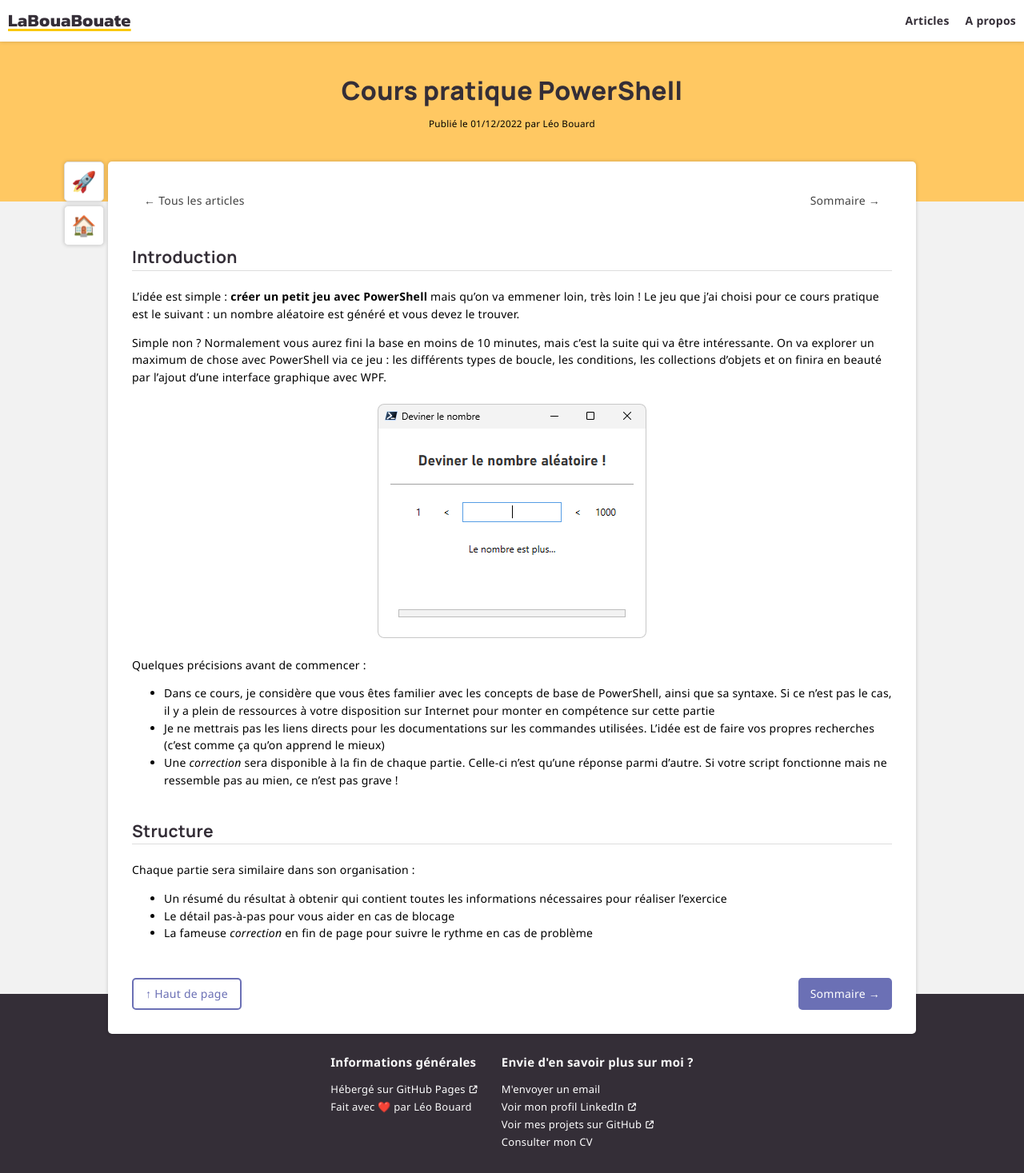
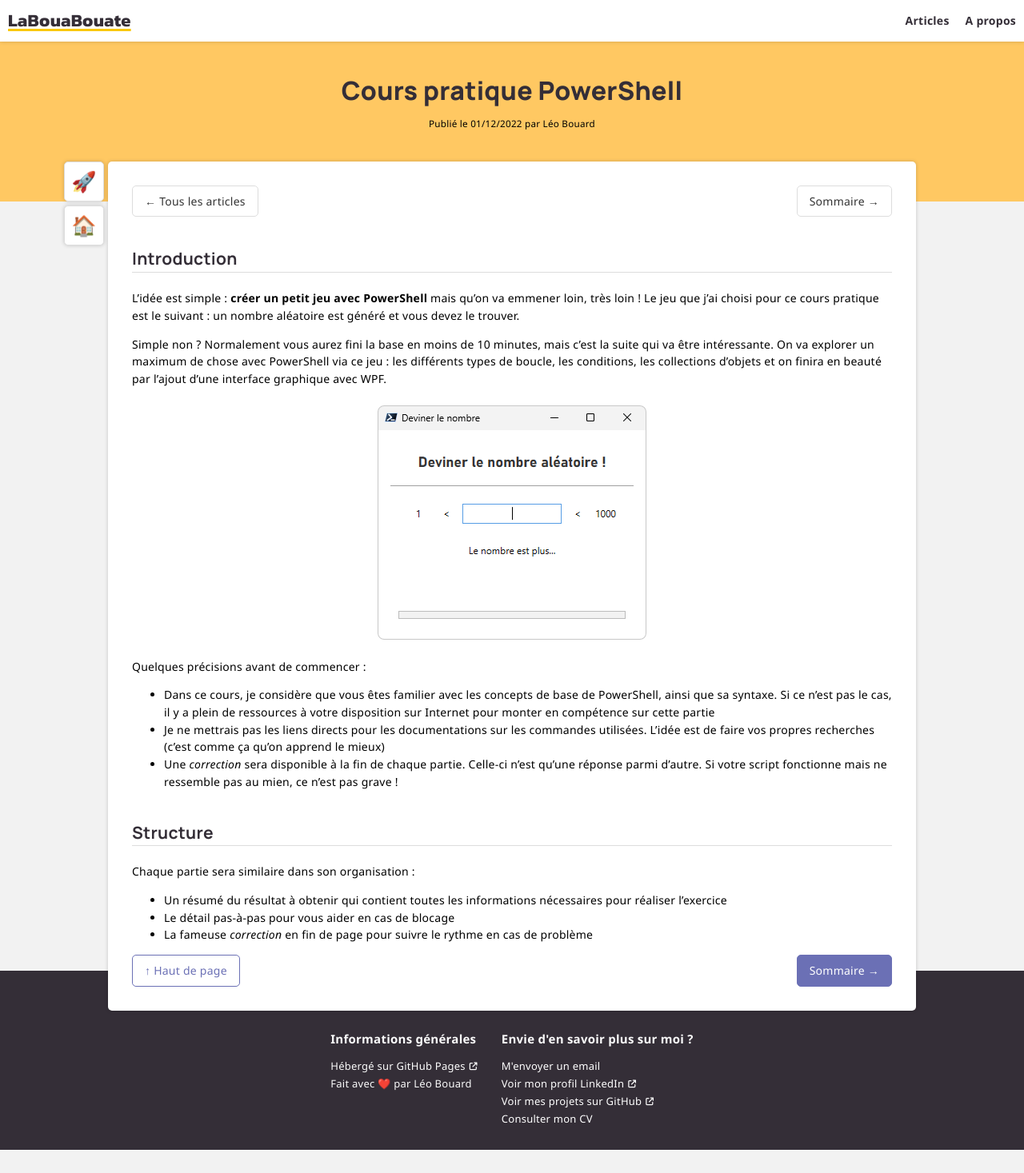
Before and after one commit to leobouard/leobouard.github.io, a Jekyll site: the page built from _posts/2022-12-01-cours-pratique-powershell-introduction.md, in a window 1280 px wide. Shown: the whole page at 80% size. Built offline with Jekyll 4.4.1, drawn with Linux system fonts in a browser that asks for light colours; nearby versions of some CDN libraries; some web fonts are replaced; after the commit the page ends 1438 px from its top, so only the background shows below that.

Commit message:
Update posts.scss

```diff
--- a/assets/css/posts.scss
+++ b/assets/css/posts.scss
@@ -190,27 +190,24 @@ div.summary > span {
     color: #000;
 }
 
-.div_topnav_buttons {
+.div_topnav_buttons, .div_bottomnav_buttons {
     display: flex;
     justify-content: space-between;
-    margin: 0px 0px 15px;
+}
+
+.div_topnav_buttons > a , .div_bottomnav_buttons > a {
+    padding: 8px 15px;
+    border-radius: 5px;
 }
 
 .div_topnav_buttons > a {
-    padding: 8px 15px;
-    color: #424242;
-    border-radius: 5px;
+    color: #333;
+    border: 1px solid #ddd;
 }
 
 .div_topnav_buttons > a:hover {
     background-color: #f2f2f2;
-    color: #424242;
-}
-
-.div_bottomnav_buttons {
-    display: flex;
-    justify-content: space-between;
-    margin: 45px 0px 0px;
+    color: #000;
 }
 
 .a_button_prev, .a_button_next {
@@ -219,11 +216,13 @@ div.summary > span {
     align-items: center;
 }
 
+.div_bottomnav_buttons > a {
+    border: 1px solid #6b70b5;
+}
+
 .a_button_prev {
-    padding: 7px 15px;
     background-color: #fff;
     color: #6B70B5;
-    border: 2px solid;
 }
 
 .a_button_prev:hover {
@@ -231,7 +230,6 @@ div.summary > span {
 }
 
 .a_button_next {
-    padding: 8px 15px;
     background-color: #6B70B5;
     color: #fff;
 }
@@ -263,6 +261,7 @@ div.side_buttons > a {
 div.side_buttons > a:hover {
     background-color: #fafafa;
     text-decoration: none;
+    border-color: #333;
 }
 
 a.solution {
```
